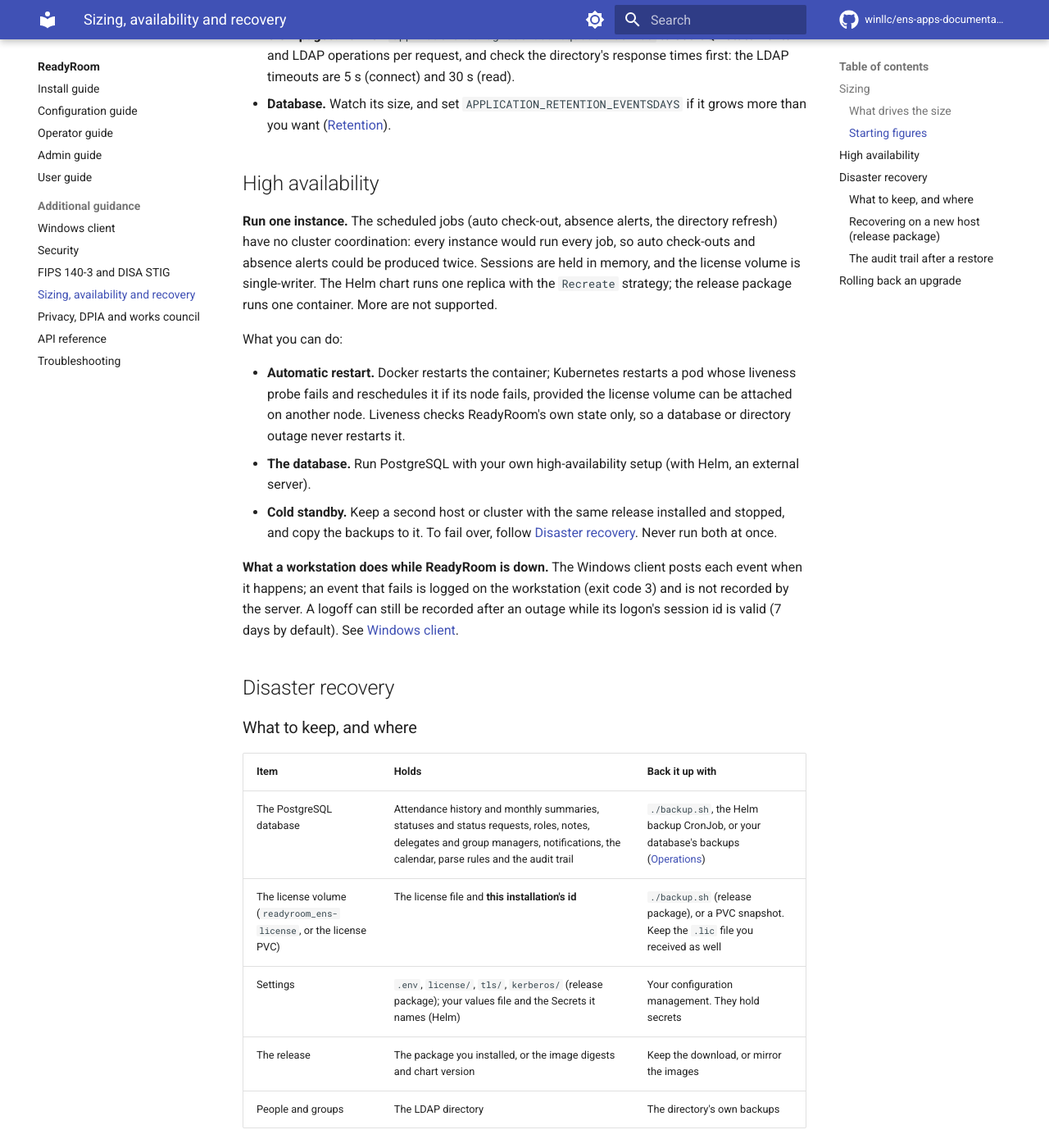
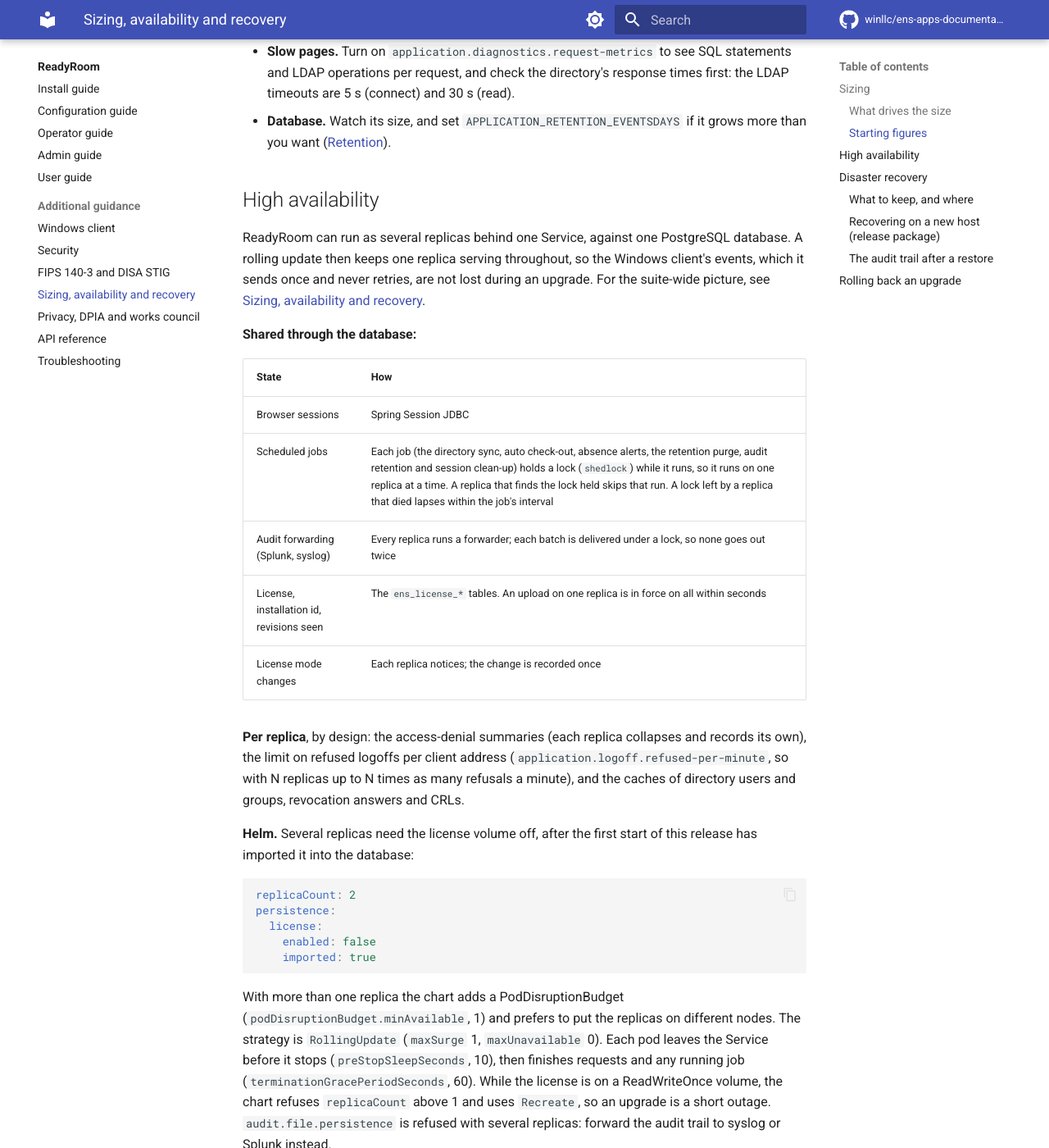
Before and after one commit to winllc/ens-apps-documentation, an MkDocs documentation site: the page built from docs/readyroom/availability-and-sizing.md, in a window 1280 px wide and 1400 px high, scrolled down 1930 px. Shown: the whole window at 82% size. Built offline with MkDocs 1.6.1 and Material for MkDocs 9.7.7, drawn with Linux system fonts in a browser that asks for light colours; comment, search, counter and statistics services are not loaded; some of the changed text lies outside the part shown.

Commit message:
ReadyRoom availability: several replicas, license in the database
Co-Authored-By: Claude Opus 5.5 <noreply@anthropic.com>
Claude-Session: https://claude.ai/code/session_01R2Q6XtDB8DfVmiejzJGwBh

````diff
--- a/docs/readyroom/availability-and-sizing.md
+++ b/docs/readyroom/availability-and-sizing.md
@@ -19,7 +19,7 @@ Backups themselves are in [Operations](operator-guide.md#backups).
 | Database growth | `check_in_out_records` grows by one row per workstation event, and by default nothing is deleted: 5,000 users over 90 days make about 1.2 million rows. With `APPLICATION_RETENTION_EVENTSDAYS` set, older rows are summarised by month and deleted. The audit trail grows too, until `ENS_AUDIT_RETENTION_DAYS` removes old events | [Retention](operator-guide.md#retention), `APPLICATION_RETENTION_EVENTSDAYS`, `ENS_AUDIT_RETENTION_DAYS` |
 | The directory | Users, group trees and the org chart are cached (at most 5,000 entries each) and refreshed in the background; group memberships are cached for 300 s. LDAP connections are pooled, at most 20 by default | `application.cache-duration-*`, `application.ldap.group-membership-cache-seconds`, `com.sun.jndi.ldap.connect.pool.maxsize` |
 | Scheduled jobs | Auto check-out every minute, absence alerts every 5 minutes, the directory refresh hourly, and, when set, the retention purge daily (one day at a time, 500 people per transaction) | `application.inactive-cron.*`, `application.send-absent-notification-cron.*`, `application.refresh-user-records-cron.*`, `application.retention.*` |
-| Database connections | Spring Boot's connection pool; requests release their connection when the service call ends (`open-in-view: false`) | `spring.datasource.hikari.maximum-pool-size` (Spring Boot's setting) |
+| Database connections | Spring Boot's connection pool, one per replica; requests release their connection when the service call ends (`open-in-view: false`) | `spring.datasource.hikari.maximum-pool-size` (Spring Boot's setting) |
 
 `db/perf/seed_volume.sql` and the manual `QueryPerformanceMeasurement` test in the source tree fill a
 throwaway database with 5,000 users over 90 days and time the main queries. They are tools for
@@ -33,7 +33,7 @@ measuring on your own hardware; ENS has published no results from them.
 | ReadyRoom CPU | Helm: request `250m`, no limit | |
 | Embedded PostgreSQL (evaluation only) | request `100m` / `256Mi`, limit `1Gi`, `8Gi` volume | In production, size your PostgreSQL for `check_in_out_records`' growth |
 | Backup PVC | `10Gi` (`backup.persistence.size`) | Holds `retentionDays` (14) of dumps |
-| License volume | `100Mi` | A few small files |
+| License volume | `100Mi` | Read only on the first start after upgrading from a release that kept the license in files |
 
 How to adjust:
 
@@ -47,23 +47,59 @@ How to adjust:
 
 ## High availability
 
-**Run one instance.** The scheduled jobs (auto check-out, absence alerts, the directory refresh) have
-no cluster coordination: every instance would run every job, so auto check-outs and absence alerts
-could be produced twice. Sessions are held in memory, and the license volume is single-writer. The
-Helm chart runs one replica with the `Recreate` strategy; the release package runs one container.
-More are not supported.
+ReadyRoom can run as several replicas behind one Service, against one PostgreSQL database. A
+rolling update then keeps one replica serving throughout, so the Windows client's events, which it
+sends once and never retries, are not lost during an upgrade. For the suite-wide picture, see
+[Sizing, availability and recovery](../availability-and-sizing.md).
 
-What you can do:
+**Shared through the database:**
 
-- **Automatic restart.** Docker restarts the container; Kubernetes restarts a pod whose liveness
-  probe fails and reschedules it if its node fails, provided the license volume can be attached on
-  another node. Liveness checks ReadyRoom's own state only, so a database or directory outage never
-  restarts it.
-- **The database.** Run PostgreSQL with your own high-availability setup (with Helm, an external
-  server).
-- **Cold standby.** Keep a second host or cluster with the same release installed and stopped, and
-  copy the backups to it. To fail over, follow [Disaster recovery](#disaster-recovery). Never run
-  both at once.
+| State | How |
+|---|---|
+| Browser sessions | Spring Session JDBC |
+| Scheduled jobs | Each job (the directory sync, auto check-out, absence alerts, the retention purge, audit retention and session clean-up) holds a lock (`shedlock`) while it runs, so it runs on one replica at a time. A replica that finds the lock held skips that run. A lock left by a replica that died lapses within the job's interval |
+| Audit forwarding (Splunk, syslog) | Every replica runs a forwarder; each batch is delivered under a lock, so none goes out twice |
+| License, installation id, revisions seen | The `ens_license_*` tables. An upload on one replica is in force on all within seconds |
+| License mode changes | Each replica notices; the change is recorded once |
+
+**Per replica**, by design: the access-denial summaries (each replica collapses and records its
+own), the limit on refused logoffs per client address (`application.logoff.refused-per-minute`, so
+with N replicas up to N times as many refusals a minute), and the caches of directory users and
+groups, revocation answers and CRLs.
+
+**Helm.** Several replicas need the license volume off, after the first start of this release has
+imported it into the database:
+
+```yaml
+replicaCount: 2
+persistence:
+  license:
+    enabled: false
+    imported: true
+```
+
+With more than one replica the chart adds a PodDisruptionBudget (`podDisruptionBudget.minAvailable`,
+1) and prefers to put the replicas on different nodes. The strategy is `RollingUpdate` (`maxSurge`
+1, `maxUnavailable` 0). Each pod leaves the Service before it stops (`preStopSleepSeconds`, 10),
+then finishes requests and any running job (`terminationGracePeriodSeconds`, 60). While the
+license is on a ReadWriteOnce volume, the chart refuses `replicaCount` above 1 and uses `Recreate`,
+so an upgrade is a short outage. `audit.file.persistence` is refused with several replicas: forward
+the audit trail to syslog or Splunk instead.
+
+**Release package.** It runs one ReadyRoom container, as before, so an upgrade is a short outage.
+
+**Automatic restart and the database.** Docker restarts the container; Kubernetes restarts a pod
+whose liveness probe fails and reschedules it if its node fails. Liveness checks ReadyRoom's own
+state only, so a database or directory outage never restarts it. Run PostgreSQL with your own
+high-availability setup (with Helm, an external server).
+
+**Outages and absence alerts.** Every replica updates a heartbeat in the database every 15 seconds.
+When the whole service was down (with one replica, every upgrade), the gap is recorded
+(`service_outage`), because check-ins sent during it were lost. Absence alerts about people whose
+check-in time plus grace fell after the outage began wait until `application.ha.outage-grace`
+(`APPLICATION_HA_OUTAGEGRACE`, `30m`; `0` turns this off) after its end, and a session last seen
+locked before the outage is checked out automatically only `checkOutAfterMinutes` after its end.
+With two replicas and rolling updates there is no such gap.
 
 **What a workstation does while ReadyRoom is down.** The Windows client posts each event when it
 happens; an event that fails is logged on the workstation (exit code 3) and is not recorded by the
@@ -76,8 +112,8 @@ days by default). See [Windows client](windows-client.md).
 
 | Item | Holds | Back it up with |
 |---|---|---|
-| The PostgreSQL database | Attendance history and monthly summaries, statuses and status requests, roles, notes, delegates and group managers, notifications, the calendar, parse rules and the audit trail | `./backup.sh`, the Helm backup CronJob, or your database's backups ([Operations](operator-guide.md#backups)) |
-| The license volume (`readyroom_ens-license`, or the license PVC) | The license file and **this installation's id** | `./backup.sh` (release package), or a PVC snapshot. Keep the `.lic` file you received as well |
+| The PostgreSQL database | Attendance history and monthly summaries, statuses and status requests, roles, notes, delegates and group managers, notifications, the calendar, parse rules, the audit trail, sessions, and the license and **this installation's id** | `./backup.sh`, the Helm backup CronJob, or your database's backups ([Operations](operator-guide.md#backups)) |
+| The license volume (`readyroom_ens-license`, or the license PVC) | The license state of a release that kept it in files, imported into the database on the first start after upgrading, and not read after that | `./backup.sh` (release package), or a PVC snapshot. Keep the `.lic` file you received as well |
 | Settings | `.env`, `license/`, `tls/`, `kerberos/` (release package); your values file and the Secrets it names (Helm) | Your configuration management. They hold secrets |
 | The release | The package you installed, or the image digests and chart version | Keep the download, or mirror the images |
 | People and groups | The LDAP directory | The directory's own backups |
@@ -93,7 +129,8 @@ Audit events already forwarded to a SIEM are still there.
 3. Restore the latest backup:
    `./restore.sh backups/readyroom-db-<stamp>.dump backups/readyroom-license-<stamp>.tar.gz`. It
    stops ReadyRoom, replaces the database and the license volume, and starts it again.
-4. If the license volume's backup is lost, the installation has a new id:
+4. The installation id is in the database, so the restore keeps it. If no database backup
+   survives, the installation has a new id:
     - an unbound license works again once you upload the `.lic` file on the license screen;
     - a bound license is refused by the new id. Note it on the license screen and ask ENS Solutions
       to re-bind or re-issue the license.
@@ -103,8 +140,8 @@ Audit events already forwarded to a SIEM are still there.
 
 With Helm: install the same chart version into the new cluster with your values and Secrets and
 `replicaCount: 0`, restore the database into your PostgreSQL (the chart's `README.md` gives the
-steps for a dump from the backup PVC) and the license PVC from its snapshot, then set
-`replicaCount: 1`.
+steps for a dump from the backup PVC; the database holds the license and the installation id), then
+set `replicaCount` back to what you ran.
 
 ### The audit trail after a restore
 
````
